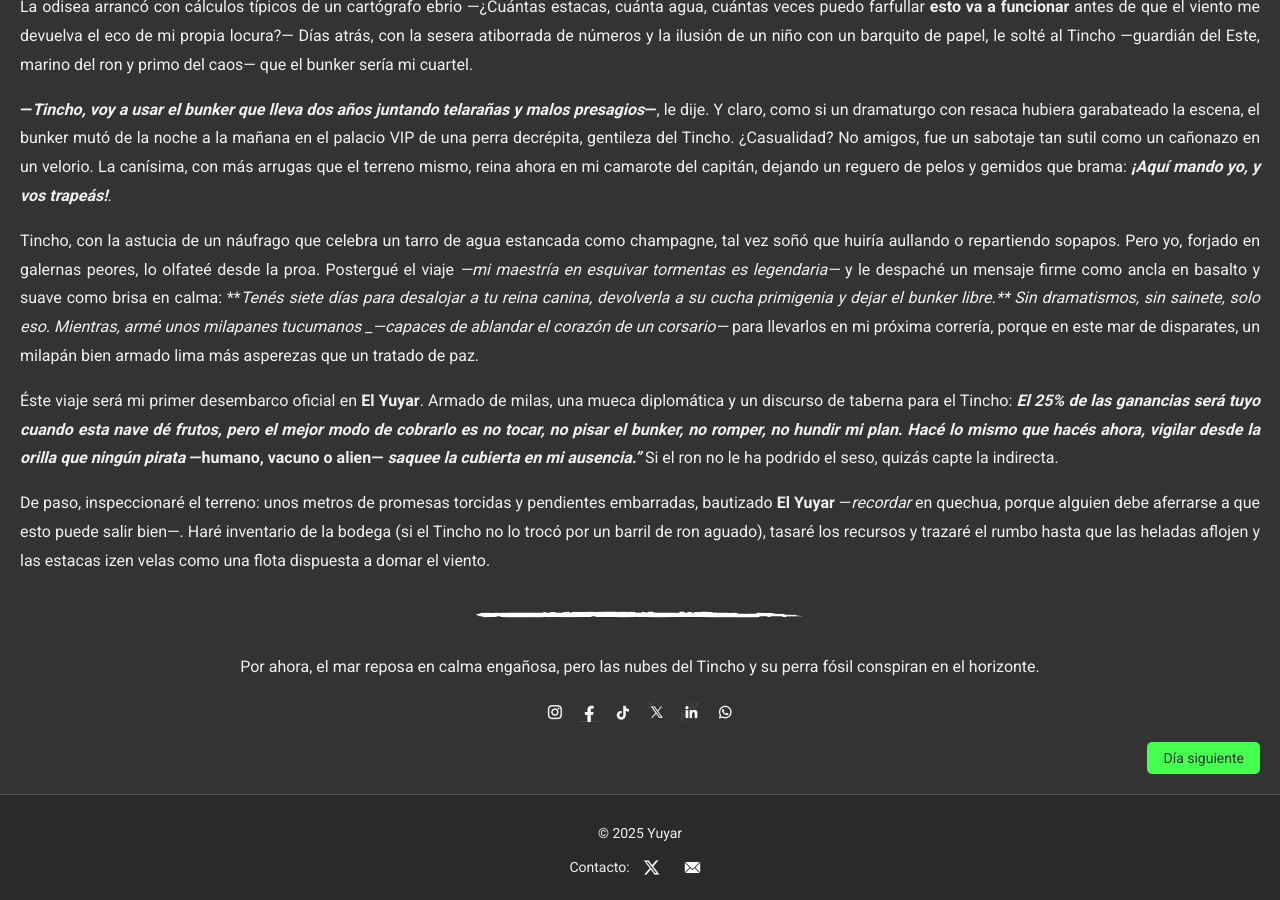
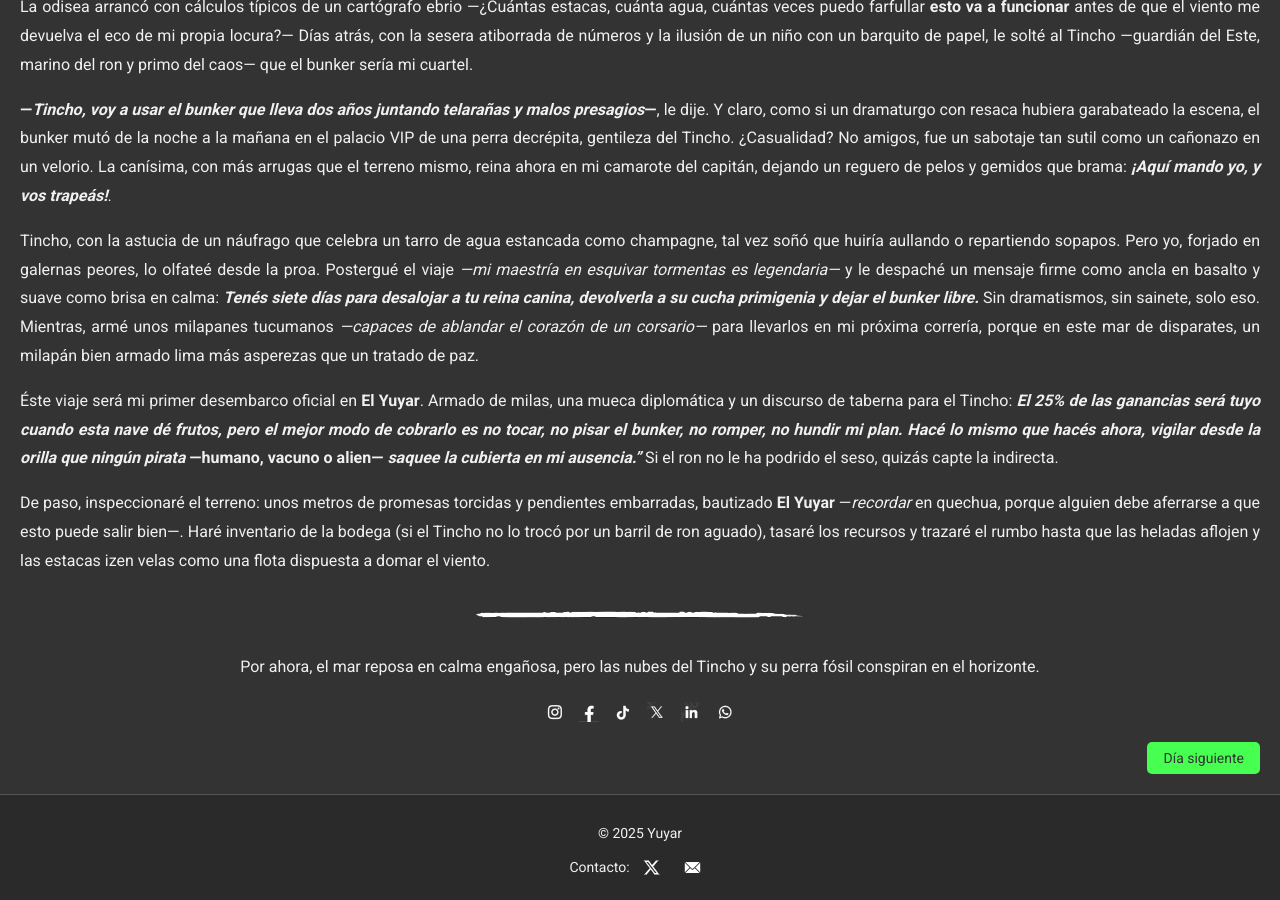
Before and after one commit to mesquele/paqocuaternion.github.io, a Jekyll site: the page built from _posts/2025-02-21-Día-1-Un-nuevo-zarpe.md, in a window 1280 px wide and 900 px high, scrolled down 732 px. Built offline with Jekyll 4.4.1, drawn with Linux system fonts in a browser that asks for light colours.

Commit message:
Correcciones 2 hasta el Dia 7

```diff
--- a/_posts/2025-02-21-Día-1-Un-nuevo-zarpe.md
+++ b/_posts/2025-02-21-Día-1-Un-nuevo-zarpe.md
@@ -19,7 +19,7 @@ La odisea arrancó con cálculos típicos de un cartógrafo ebrio —¿Cuántas
 **—_Tincho, voy a usar el bunker que lleva dos años juntando telarañas y malos presagios_—**, le dije. Y claro, como si un dramaturgo con resaca hubiera garabateado la escena, el bunker mutó de la noche a la mañana en el palacio VIP de una perra decrépita, gentileza del Tincho. ¿Casualidad? No amigos, fue un sabotaje tan sutil como un cañonazo en un velorio. La canísima, con más arrugas que el terreno mismo, reina ahora en mi camarote del capitán, dejando un reguero de pelos y gemidos que brama: **_¡Aquí mando yo, y vos trapeás!_**.
 <br>
 
-Tincho, con la astucia de un náufrago que celebra un tarro de agua estancada como champagne, tal vez soñó que huiría aullando o repartiendo sopapos. Pero yo, forjado en galernas peores, lo olfateé desde la proa. Postergué el viaje _—mi maestría en esquivar tormentas es legendaria—_ y le despaché un mensaje firme como ancla en basalto y suave como brisa en calma: **_Tenés siete días para desalojar a tu reina canina, devolverla a su cucha primigenia y dejar el bunker libre.** Sin dramatismos, sin sainete, solo eso. Mientras, armé unos milapanes tucumanos _—capaces de ablandar el corazón de un corsario—_ para llevarlos en mi próxima correría, porque en este mar de disparates, un milapán bien armado lima más asperezas que un tratado de paz.
+Tincho, con la astucia de un náufrago que celebra un tarro de agua estancada como champagne, tal vez soñó que huiría aullando o repartiendo sopapos. Pero yo, forjado en galernas peores, lo olfateé desde la proa. Postergué el viaje _—mi maestría en esquivar tormentas es legendaria—_ y le despaché un mensaje firme como ancla en basalto y suave como brisa en calma: **_Tenés siete días para desalojar a tu reina canina, devolverla a su cucha primigenia y dejar el bunker libre._** Sin dramatismos, sin sainete, solo eso. Mientras, armé unos milapanes tucumanos _—capaces de ablandar el corazón de un corsario—_ para llevarlos en mi próxima correría, porque en este mar de disparates, un milapán bien armado lima más asperezas que un tratado de paz.
 <br>
 
 Éste viaje será mi primer desembarco oficial en **El Yuyar**. Armado de milas, una mueca diplomática y un discurso de taberna para el Tincho: **_El 25% de las ganancias será tuyo cuando esta nave dé frutos, pero el mejor modo de cobrarlo es no tocar, no pisar el bunker, no romper, no hundir mi plan. Hacé lo mismo que hacés ahora, vigilar desde la orilla que ningún pirata_ —humano, vacuno o alien— _saquee la cubierta en mi ausencia.”_** Si el ron no le ha podrido el seso, quizás capte la indirecta.
```
Also changed, not shown: _posts/2025-02-24-Día-2-Ruidos-Mudos.md (+1 -1 lines).
